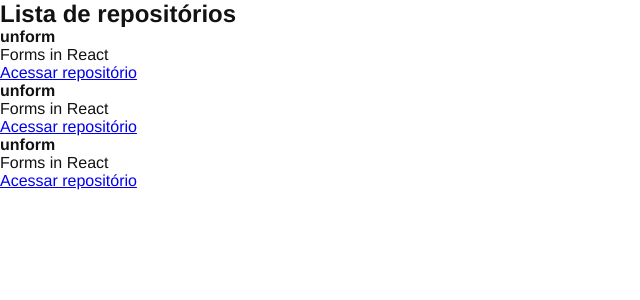
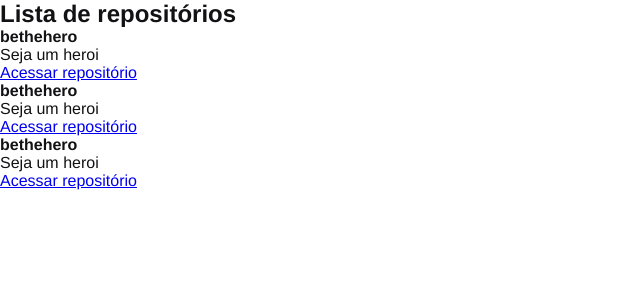
Before and after one commit to JulioCRodrigues/github-explorer, a React app: page / in a window 1280 px wide. Shown: the top 300 px of the page, without its empty margins (0-640 px from the left). Built offline with nearby package versions, Linux system fonts and the light colour scheme.

Commit message:
Conceito de propriedades

```diff
--- /dev/null
+++ b/src/components/RepositoryItem.jsx
@@ -0,0 +1,9 @@
+export function RepositoryItem(props) {
+    return(
+        <li>
+            <strong>{props.repository.name ?? 'Default'}</strong>
+            <p>{props.repository.description}</p>
+            <a href={props.repository.link} target="_blank">Acessar repositório</a>
+        </li>
+    );
+}
--- a/src/components/RepositoryList.jsx
+++ b/src/components/RepositoryList.jsx
@@ -1,26 +1,23 @@
+import { RepositoryItem } from '../components/RepositoryItem';
+
+const repository = {
+    name: 'bethehero',
+    description: 'Seja um heroi',
+    link: 'https://github.com/JulioCRodrigues/be-the-hero'
+}
+
 export function RepositoryList(){
     return(
         <section className="repository-list">
             <h1>Lista de repositórios</h1>
 
             <ul>
-                <li>
-                    <strong>unform</strong>
-                    <p>Forms in React</p>
-                    <a href="#">Acessar repositório</a>
-                </li>
-
-                <li>
-                    <strong>unform</strong>
-                    <p>Forms in React</p>
-                    <a href="#">Acessar repositório</a>
-                </li>
-
-                <li>
-                    <strong>unform</strong>
-                    <p>Forms in React</p>
-                    <a href="#">Acessar repositório</a>
-                </li>
+                <RepositoryItem
+                    repository={repository} />
+                    <RepositoryItem
+                    repository={repository} />
+                    <RepositoryItem
+                    repository={repository} />
             </ul>
 
         </section>
```
